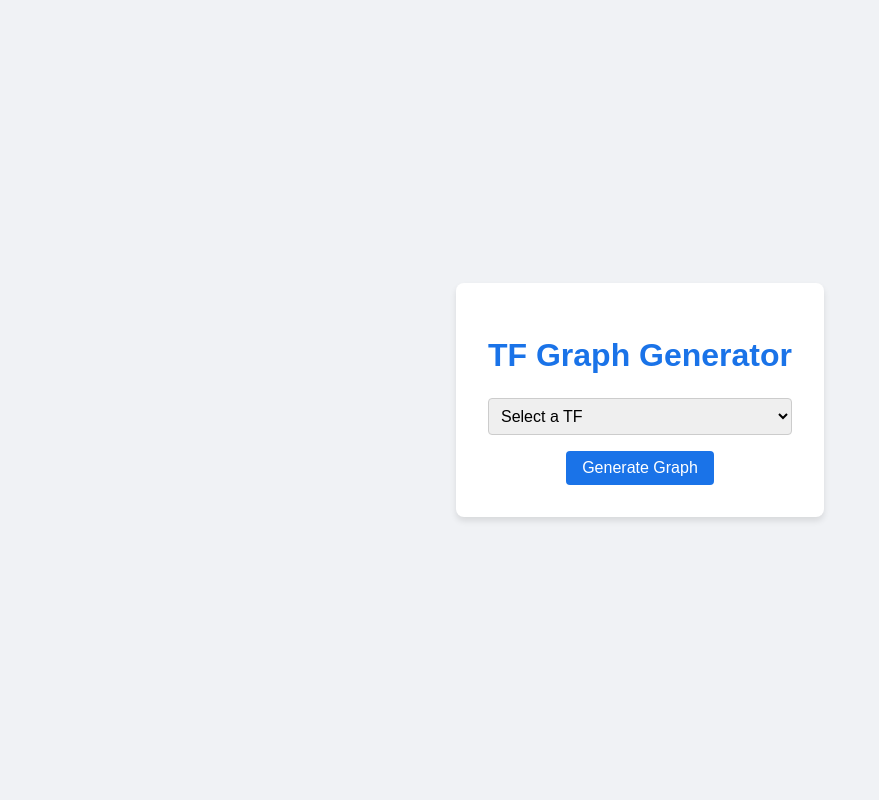
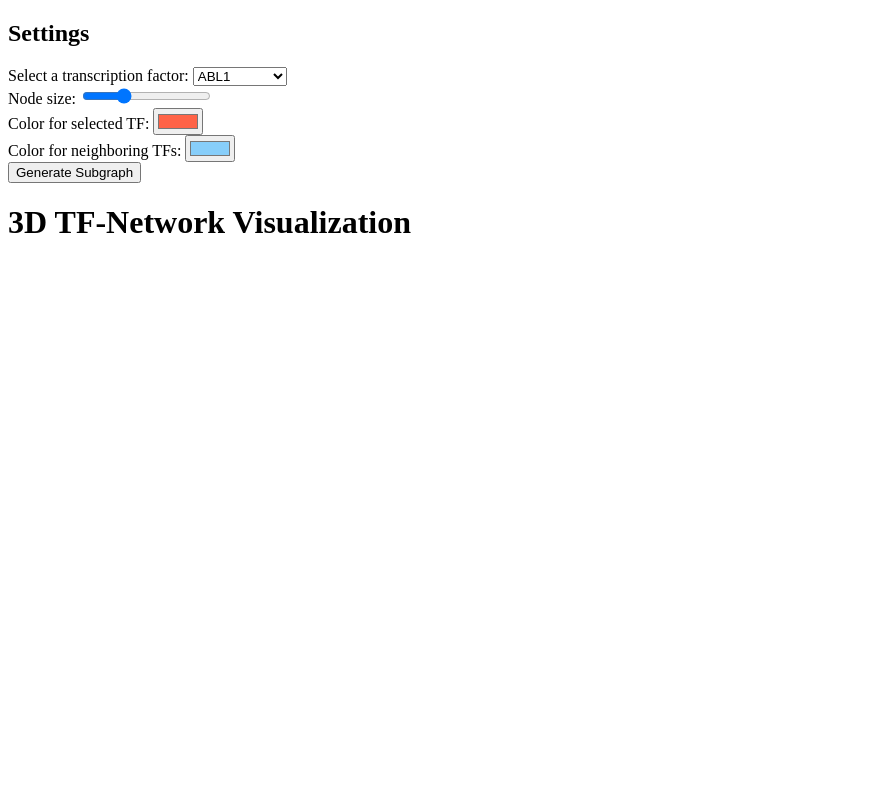
Before and after one commit to kris96tian/TF_3D_Graphs, a Flask app: page / in a window 1280 px wide. Shown: the whole page, without its empty margins (0-879 px from the left). Run offline with Flask 3, Linux system fonts and the light colour scheme; some libraries are stand-ins or nearby versions.

Commit message:
Add files via upload

```diff
--- a/templates/index.html
+++ b/templates/index.html
@@ -1,70 +1,52 @@
+<!-- templates/index.html -->
 <!DOCTYPE html>
 <html lang="en">
 <head>
     <meta charset="UTF-8">
     <meta name="viewport" content="width=device-width, initial-scale=1.0">
-    <title>TF Graph Generator</title>
-    <style>
-        body {
-            font-family: 'Arial', sans-serif;
-            background-color: #f0f2f5;
-            display: flex;
-            justify-content: center;
-            align-items: center;
-            height: 100vh;
-            margin: 0;
-        }
-        .container {
-            background-color: white;
-            padding: 2rem;
-            border-radius: 8px;
-            box-shadow: 0 4px 6px rgba(0, 0, 0, 0.1);
-            text-align: center;
-        }
-        h1 {
-            color: #1a73e8;
-            margin-bottom: 1.5rem;
-        }
-        form {
-            display: flex;
-            flex-direction: column;
-            align-items: center;
-        }
-        select {
-            width: 100%;
-            padding: 0.5rem;
-            margin-bottom: 1rem;
-            border: 1px solid #ccc;
-            border-radius: 4px;
-            font-size: 1rem;
-        }
-        input[type="submit"] {
-            background-color: #1a73e8;
-            color: white;
-            border: none;
-            padding: 0.5rem 1rem;
-            font-size: 1rem;
-            border-radius: 4px;
-            cursor: pointer;
-            transition: background-color 0.3s ease;
-        }
-        input[type="submit"]:hover {
-            background-color: #1557b0;
-        }
-    </style>
+    <title>3D TF-Network Visualization</title>
+    <script src="https://cdn.plot.ly/plotly-latest.min.js"></script>
+    <link rel="stylesheet" href="{{ url_for('static', filename='style.css') }}">
 </head>
 <body>
-    <div class="container">
-        <h1>TF Graph Generator</h1>
-        <form method="POST">
-            <select name="tf" id="tfSelect" required>
-                <option value="">Select a TF</option>
+    <div class="sidebar">
+        <h2>Settings</h2>
+        <div class="control-group">
+            <label for="tf-select">Select a transcription factor:</label>
+            <select id="tf-select">
                 {% for tf in tfs %}
                 <option value="{{ tf }}">{{ tf }}</option>
                 {% endfor %}
             </select>
-            <input type="submit" value="Generate Graph">
-        </form>
+        </div>
+
+        <div class="control-group">
+            <label for="node-size">Node size:</label>
+            <input type="range" id="node-size" min="5" max="15" value="8">
+        </div>
+
+        <div class="control-group">
+            <label for="color-selected">Color for selected TF:</label>
+            <input type="color" id="color-selected" value="#FF6347">
+        </div>
+
+        <div class="control-group">
+            <label for="color-neighbors">Color for neighboring TFs:</label>
+            <input type="color" id="color-neighbors" value="#87CEFA">
+        </div>
+
+        <button id="generate-btn">Generate Subgraph</button>
     </div>
+
+    <div class="main-content">
+        <h1>3D TF-Network Visualization</h1>
+        <div id="graph-container"></div>
+        <div id="distances-container">
+            <h3></h3>
+            <div id="distances-list"></div>
+        </div>
+    </div>
+
+    <script src="{{ url_for('static', filename='script.js') }}"></script>
 </body>
 </html>
```
